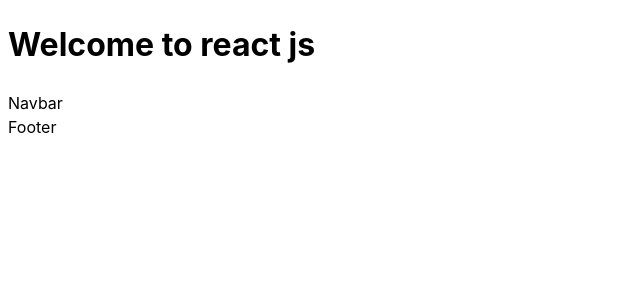
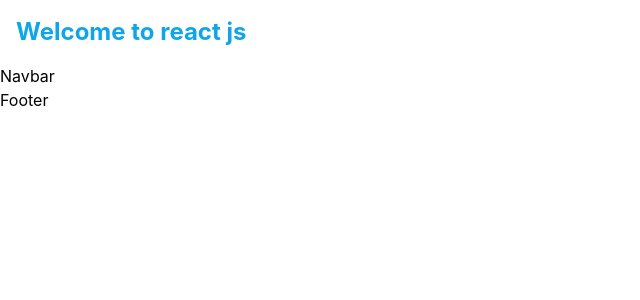
Before and after one commit to Nyazashali/React-by-DL, a React (Vite) app in the folder ecommerce-app-na/: page / in a window 1280 px wide. Shown: the top 300 px of the page, without its empty margins (0-640 px from the left). Built offline with nearby package versions, Linux system fonts and the light colour scheme.

Commit message:
react-twdcss

```diff
--- /dev/null
+++ b/ecommerce-app-na/postcss.config.mjs
@@ -0,0 +1,8 @@
+/** @type {import('postcss-load-config').config} */
+const config = {
+    plugins: {
+        tailwindcss: {},
+    },
+};
+
+export default config;
--- a/ecommerce-app-na/src/App.jsx
+++ b/ecommerce-app-na/src/App.jsx
@@ -8,14 +8,14 @@
 function App() {
 
   return (
-    <>
-      <h1>Welcome to react js</h1>
+    <div>
+      <h1 className='text-sky-500 text-2xl font-bold m-4'>Welcome to react js</h1>
 
       <Navbar/>
       <Footer/>
 
-    </>
+    </div>
   )
 }
 
-export default App  //22-12-2024 41:36
+export default App  //22-12-2024
--- a/ecommerce-app-na/src/index.css
+++ b/ecommerce-app-na/src/index.css
@@ -1,3 +1,7 @@
+@tailwind base;
+@tailwind components;
+@tailwind utilities;
+
 :root {
   font-family: Inter, system-ui, Avenir, Helvetica, Arial, sans-serif;
   line-height: 1.5;
--- a/ecommerce-app-na/tailwind.config.js
+++ b/ecommerce-app-na/tailwind.config.js
@@ -1,4 +1,4 @@
-module.export = {
+module.exports = {
   content: [
     './src/**/*.{js,jsx}',  //Adjust this based on the project structure
   ],
```
Also changed, not shown: 1 other file (tests, documents, lock files or other folders).
